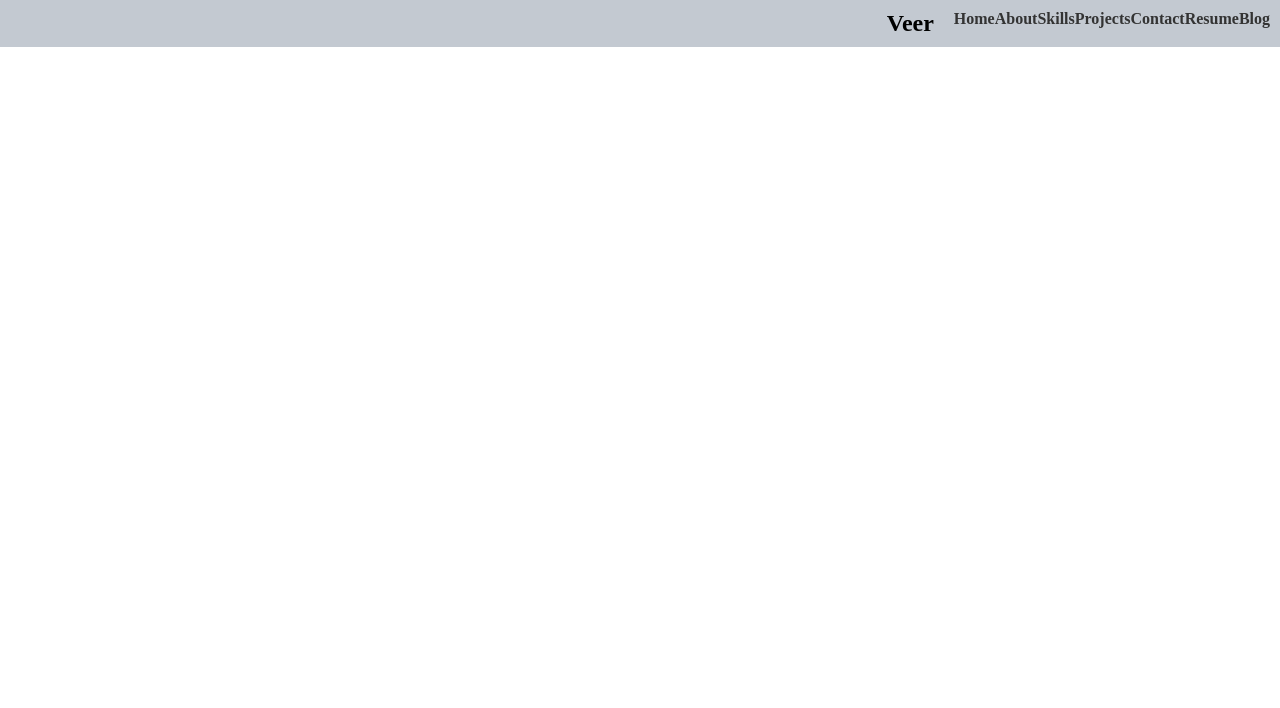
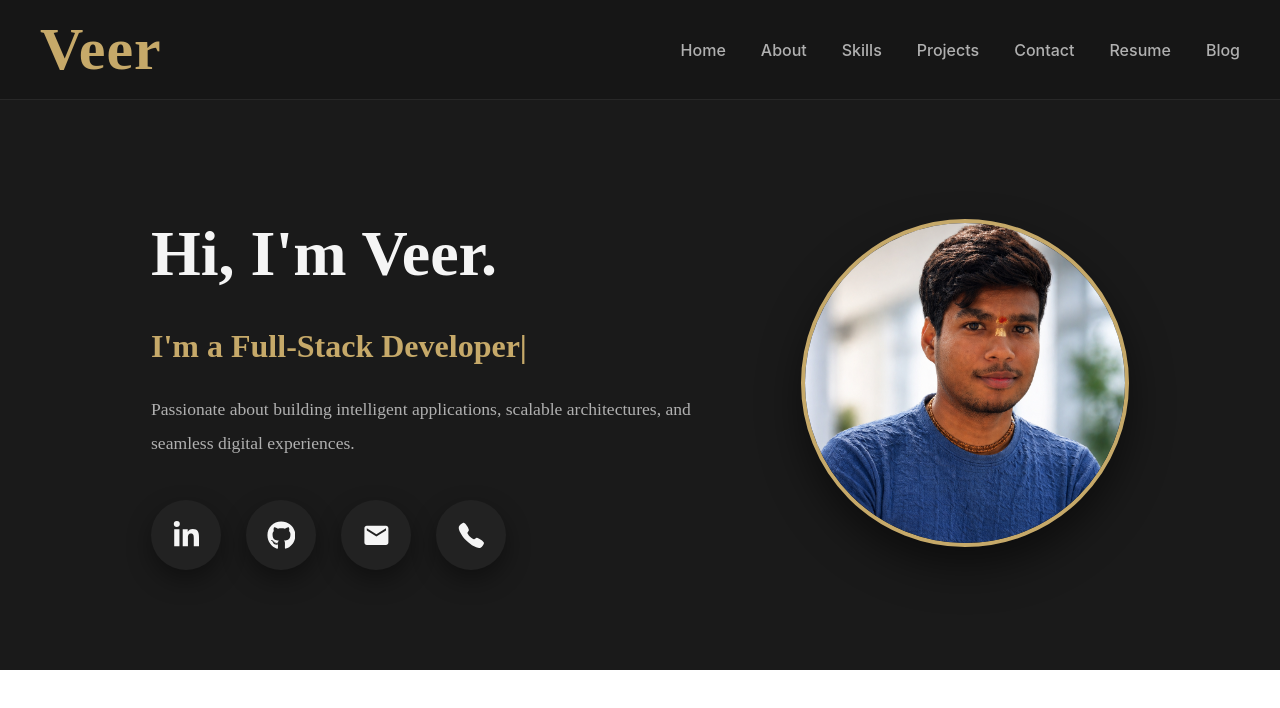
Before and after one commit to VeerGupta27/portfolio, a React app: page / in a window 1280 px wide. Shown: the top 708 px of the page. Built offline with nearby package versions, Linux system fonts and the light colour scheme; the HTML template or start-up script is replaced by a standard one.

Commit message:
added styles to navbar and herosecion

```diff
--- a/src/App.jsx
+++ b/src/App.jsx
@@ -1,5 +1,6 @@
 import { useState } from 'react'
 import Navbar from './components/Navbar'
+import HeroSection from './components/HeroSection'
 
 import './App.css'
 
@@ -9,7 +10,7 @@ function App() {
   return (
     <>
       <Navbar />
-
+      <HeroSection />
     </>
   )
 }
--- /dev/null
+++ b/src/styles/HeroSection.css
@@ -0,0 +1,113 @@
+.Hero-section{
+    display: flex;
+    align-items: center;
+    justify-content: center;
+
+    gap: 100px;
+
+    padding: 100px 80px;
+
+    background-color: #1A1A1A;
+}
+
+
+.Hero-right{
+    max-width: 550px;
+
+    text-align: left;
+
+    line-height: 1.7;
+}
+
+
+.Hero-title{
+    font-size: 4rem;
+    color: #F5F5F5;
+
+    margin-bottom: 10px;
+}
+
+
+.Hero-subtitle{
+    font-size: 2rem;
+
+    color: #C6A969;
+
+    margin-bottom: 20px;
+}
+
+.changing-text{
+    color: #C6A969;
+}
+
+
+.Hero-description{
+    font-size: 1.1rem;
+
+    color: #B0B0B0;
+
+    line-height: 1.9;
+}
+
+
+.Hero-image{
+    width: 320px;
+    height: 320px;
+
+    border-radius: 50%;
+
+    object-fit: cover;
+
+    border: 4px solid #C6A969;
+
+    box-shadow: 0 20px 40px rgba(0,0,0,0.5);
+
+    transition: transform 0.3s ease;
+}
+
+
+.Hero-image:hover{
+    transform: scale(1.03);
+}
+
+
+.social-icons{
+    display: flex;
+
+    gap: 25px;
+
+    margin-top: 40px;
+}
+
+
+.social-icons a{
+    width: 70px;
+    height: 70px;
+
+    border-radius: 50%;
+
+    background-color: #222222;
+
+    display: flex;
+    justify-content: center;
+    align-items: center;
+
+    color: #F5F5F5;
+
+    font-size: 1.8rem;
+
+    text-decoration: none;
+
+    box-shadow: 0 10px 25px rgba(0,0,0,0.4);
+
+    transition: all 0.3s ease;
+}
+
+
+.social-icons a:hover{
+    transform: translateY(-5px);
+
+    color: #C6A969;
+
+    box-shadow: 0 15px 35px rgba(0,0,0,0.5);
+}
--- a/src/styles/Navbar.css
+++ b/src/styles/Navbar.css
@@ -1,12 +1,49 @@
-.navbar {
+.navbar{
   display: flex;
+  justify-content: space-between;
+  align-items: center;
+
+  padding: 15px 40px;
+
+  background-color: #161616;
+
+  border-bottom: 1px solid rgba(255,255,255,0.08);
+
+  font-family: 'Inter', sans-serif;
+}
+
+
+.logo{
+    font-size: 2.5rem;
+
+    color: #C6A969;
+
+    font-family: "Great Vibes", cursive;
+
+    letter-spacing: 1px;
+}
+
+
+.links{
+  display: flex;
+
   justify-content: flex-end;
-  gap: 20px;
-  padding: 10px;
-  background-color: #c3c9d1;}
+
+  gap: 35px;
+}
+
 
 .nav-link{
     text-decoration: none;
-    color: #333;
-    font-weight: bold;
+
+    color: #B0B0B0;
+
+    font-weight: 500;
+
+    transition: all 0.3s ease;
 }
+
+
+.nav-link:hover{
+    color: #C6A969;
+}
```
Also changed, not shown: public/Me4.png (added).
